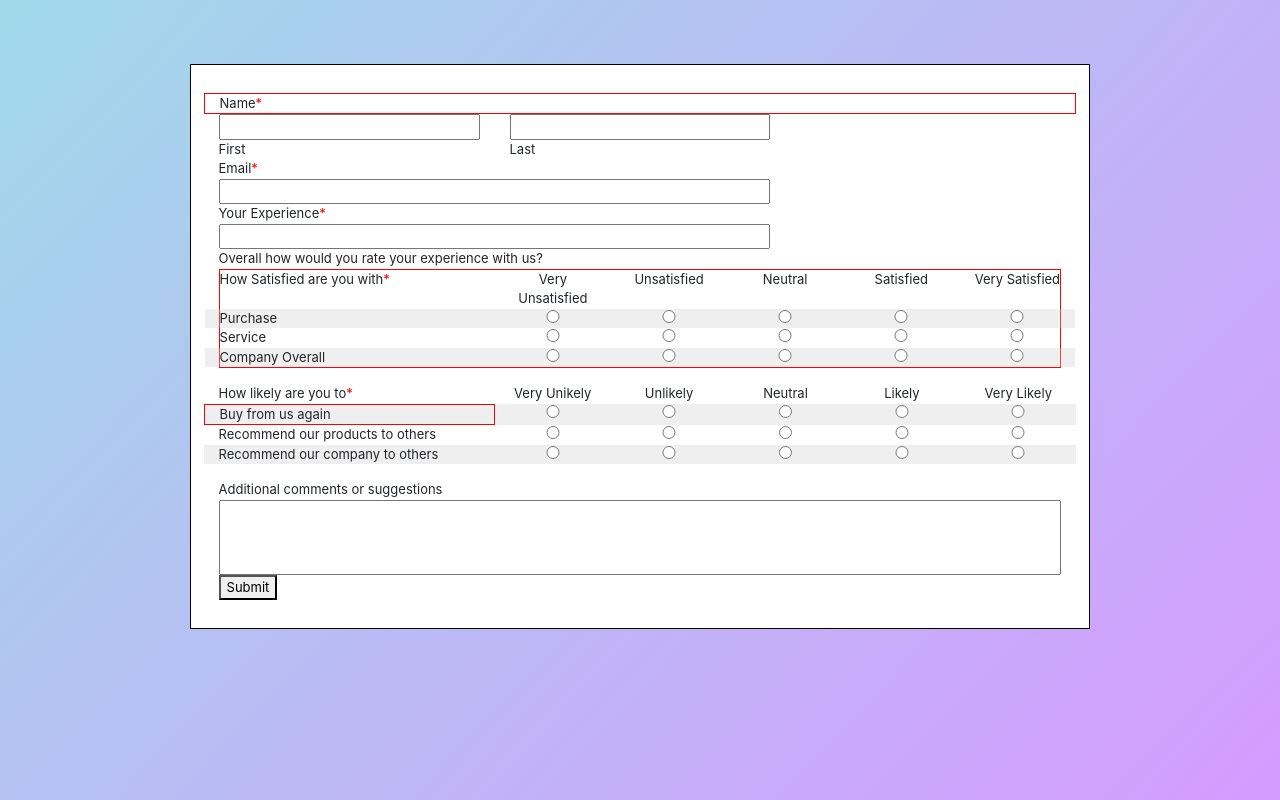
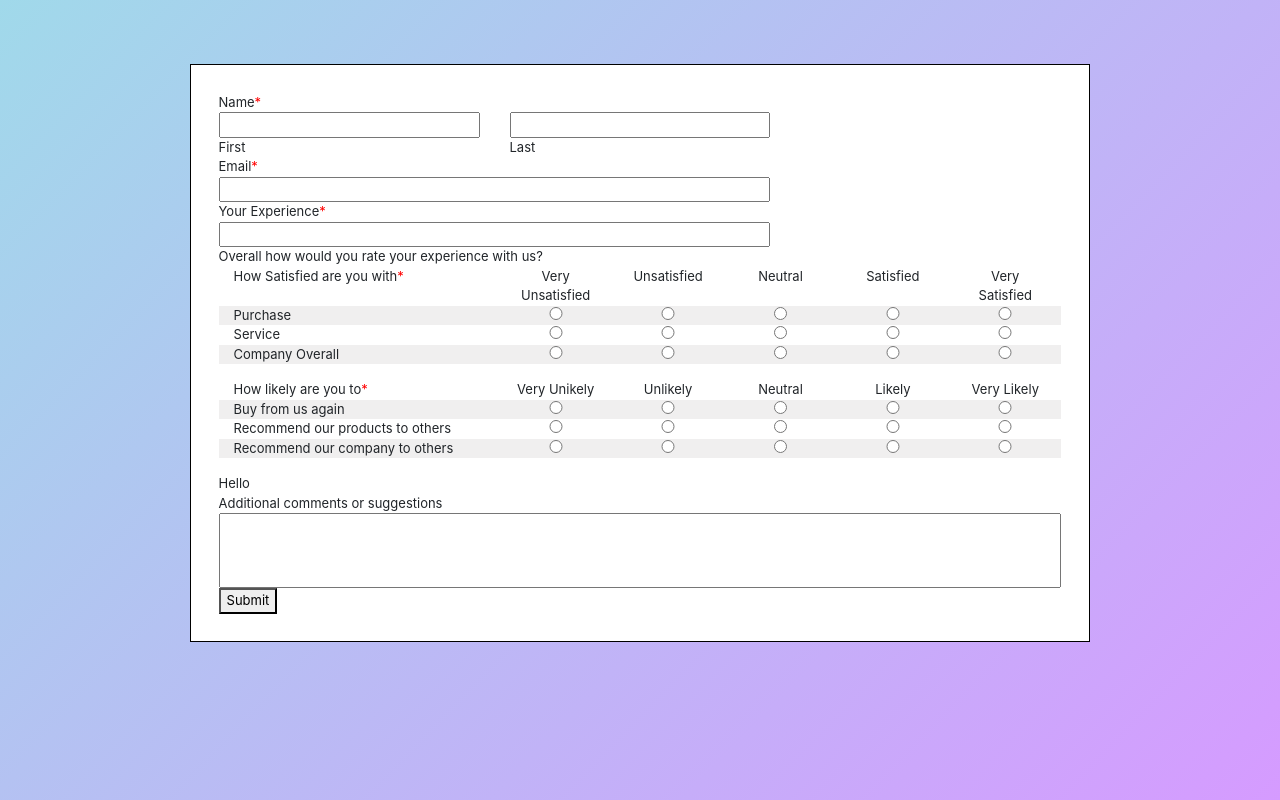
Before and after one commit to jayaspassion/B24_jayasoorya, a plain HTML site: page index.html in a window 1280 px wide. Drawn offline with nearby package versions, Linux system fonts and the light colour scheme.

Commit message:
Spacing Corrected

```diff
--- a/index.html
+++ b/index.html
@@ -46,7 +46,7 @@
             </div>
           </div>
 
-          <div class="table borred">
+          <div class="table col borred">
             <div class="row head">
               <div class="col-4 required">How Satisfied are you with</div>
               <div class="col">Very Unsatisfied</div>
@@ -80,7 +80,7 @@
               <div class="col"><input type="radio" /></div>
             </div>
           </div>
-          <div class="table">
+          <div class="table col">
             <div class="row head">
               <div class="col-4 required">How likely are you to</div>
               <div class="col">Very Unikely</div>
@@ -114,6 +114,10 @@
               <div class="col"><input type="radio" /></div>
             </div>
           </div>
+          <div class="borred">
+            <div>Hello</div>
+          </div>
+
           <div class="row">
             <div class="col">Additional comments or suggestions</div>
           </div>
--- a/style.css
+++ b/style.css
@@ -51,10 +51,16 @@ body{
 }
 
 
-.borred{
+/* .borred{
     border: 1px solid red;
-}
+} */
 
-.table{
+/* .table{
     display: block;
-}
+    border: 1px solid blue;
+
+} */
+
+/* .table .row{
+    margin-inline: 0;
+} */
```
Also changed, not shown: 1 other file.
